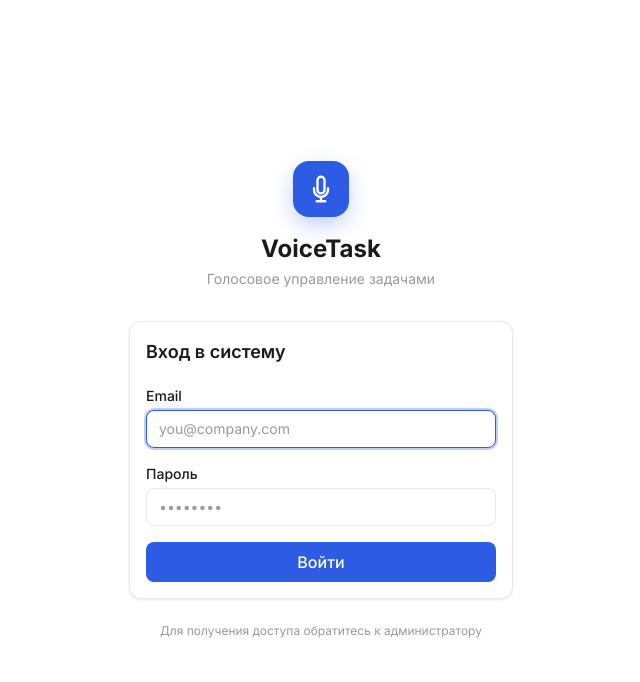
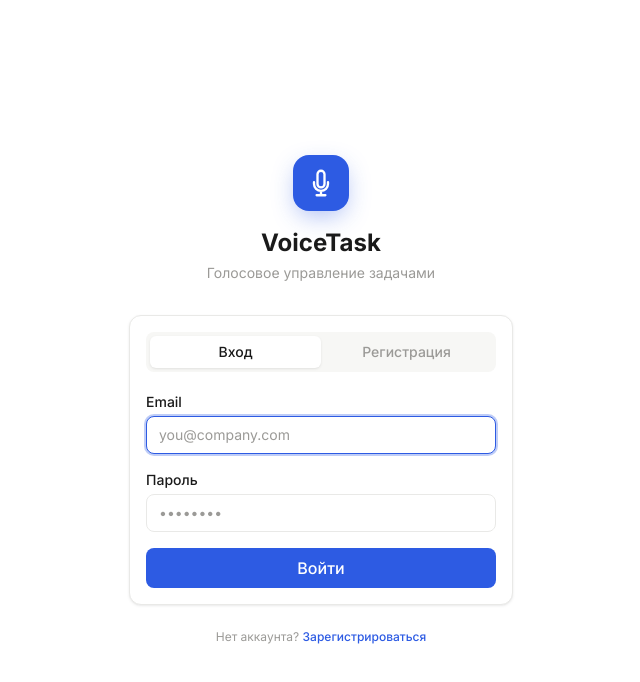
Before and after one commit to zholdybaymanas/voicetask, a React (Vite) app: page /auth in a window 1280 px wide. Shown: the top 682 px of the page, without its empty margins (319-959 px from the left). Built offline with nearby package versions, Linux system fonts and the light colour scheme; no server answers.

Commit message:
feat: open self-registration on auth page
Co-Authored-By: Claude Opus 4.7 (1M context) <noreply@anthropic.com>

```diff
--- a/src/hooks/useAuth.js
+++ b/src/hooks/useAuth.js
@@ -54,6 +54,19 @@ export function useAuth() {
     return { data, error }
   }
 
+  async function signUp(email, password, fullName) {
+    setError(null)
+    const { data, error } = await supabase.auth.signUp({
+      email,
+      password,
+      options: {
+        data: { full_name: fullName?.trim() || '' },
+      },
+    })
+    if (error) setError(error.message)
+    return { data, error }
+  }
+
   async function signOut() {
     setError(null)
     const { error } = await supabase.auth.signOut()
@@ -61,5 +74,5 @@ export function useAuth() {
     return { error }
   }
 
-  return { session, user, profile, loading, error, signIn, signOut }
+  return { session, user, profile, loading, error, signIn, signUp, signOut }
 }
--- a/src/pages/AuthPage.jsx
+++ b/src/pages/AuthPage.jsx
@@ -2,39 +2,70 @@ import { useState } from 'react'
 import { useAuth } from '../hooks/useAuth'
 
 export default function AuthPage() {
-  const { signIn, error } = useAuth()
+  const { signIn, signUp, error } = useAuth()
+  const [mode, setMode] = useState('signin') // 'signin' | 'signup'
   const [email, setEmail] = useState('')
   const [password, setPassword] = useState('')
+  const [fullName, setFullName] = useState('')
   const [loading, setLoading] = useState(false)
   const [formError, setFormError] = useState('')
+  const [info, setInfo] = useState('')
+
+  function switchMode(next) {
+    setMode(next)
+    setFormError('')
+    setInfo('')
+  }
 
   async function handleSubmit(e) {
     e.preventDefault()
     setFormError('')
+    setInfo('')
 
     if (!email.trim()) return setFormError('Введите email')
     if (!password) return setFormError('Введите пароль')
 
+    if (mode === 'signup') {
+      if (password.length < 6) return setFormError('Пароль минимум 6 символов')
+      if (!fullName.trim()) return setFormError('Введите имя')
+    }
+
     setLoading(true)
-    const { error } = await signIn(email.trim(), password)
+    const { data, error } = mode === 'signin'
+      ? await signIn(email.trim(), password)
+      : await signUp(email.trim(), password, fullName)
     setLoading(false)
 
     if (error) {
       const msg = error?.message ?? String(error)
       if (msg.includes('Invalid login credentials') || msg.includes('invalid_credentials')) {
-        setFormError('Неверный email или пароль')
-      } else if (msg.includes('Email not confirmed')) {
-        setFormError('Email не подтверждён — проверьте почту')
-      } else {
-        setFormError(msg)
+        return setFormError('Неверный email или пароль')
       }
+      if (msg.includes('Email not confirmed')) {
+        return setFormError('Email не подтверждён — проверьте почту')
+      }
+      if (msg.includes('User already registered') || msg.includes('already_registered')) {
+        return setFormError('Пользователь с таким email уже существует. Войдите.')
+      }
+      if (msg.includes('Password should be')) {
+        return setFormError('Пароль слишком простой — минимум 6 символов')
+      }
+      return setFormError(msg)
     }
+
+    // Sign-up success without an immediate session means email confirmation is required
+    if (mode === 'signup' && data?.user && !data?.session) {
+      setInfo(`Регистрация успешна. Подтвердите email (${email}) — мы отправили письмо со ссылкой.`)
+      setPassword('')
+    }
+    // If signUp returned a session, App.jsx ProtectedRoute will navigate automatically
   }
 
   const displayError = formError || error
+  const isSignUp = mode === 'signup'
 
   return (
-    <div className="min-h-screen bg-bg flex items-center justify-center px-4">
+    <div className="min-h-screen bg-bg flex items-center justify-center px-4 py-8">
       <div className="w-full max-w-sm">
         <div className="text-center mb-8">
           <div className="inline-flex items-center justify-center w-14 h-14 bg-primary rounded-2xl mb-4 fab-accent">
@@ -48,9 +79,44 @@ export default function AuthPage() {
         </div>
 
         <div className="card">
-          <h2 className="text-lg font-semibold text-text mb-5">Вход в систему</h2>
+          {/* Tab switcher */}
+          <div className="flex bg-hover rounded-lg p-1 mb-5">
+            <button
+              type="button"
+              onClick={() => switchMode('signin')}
+              className={`flex-1 text-sm font-medium py-1.5 rounded-md transition-colors ${
+                !isSignUp ? 'bg-card text-text shadow-card' : 'text-muted hover:text-text'
+              }`}
+            >
+              Вход
+            </button>
+            <button
+              type="button"
+              onClick={() => switchMode('signup')}
+              className={`flex-1 text-sm font-medium py-1.5 rounded-md transition-colors ${
+                isSignUp ? 'bg-card text-text shadow-card' : 'text-muted hover:text-text'
+              }`}
+            >
+              Регистрация
+            </button>
+          </div>
 
           <form onSubmit={handleSubmit} className="space-y-4">
+            {isSignUp && (
+              <div>
+                <label className="block text-sm font-medium text-text mb-1">Имя</label>
+                <input
+                  className="input"
+                  placeholder="Иван Иванов"
+                  value={fullName}
+                  onChange={e => setFullName(e.target.value)}
+                  autoComplete="name"
+                  autoFocus
+                  disabled={loading}
+                />
+              </div>
+            )}
+
             <div>
               <label className="block text-sm font-medium text-text mb-1">Email</label>
               <input
@@ -60,7 +126,7 @@ export default function AuthPage() {
                 value={email}
                 onChange={e => setEmail(e.target.value)}
                 autoComplete="email"
-                autoFocus
+                autoFocus={!isSignUp}
                 disabled={loading}
               />
             </div>
@@ -70,20 +136,29 @@ export default function AuthPage() {
               <input
                 type="password"
                 className="input"
-                placeholder="••••••••"
+                placeholder={isSignUp ? 'Минимум 6 символов' : '••••••••'}
                 value={password}
                 onChange={e => setPassword(e.target.value)}
-                autoComplete="current-password"
+                autoComplete={isSignUp ? 'new-password' : 'current-password'}
                 disabled={loading}
               />
             </div>
 
-            {displayError && (
+            {info && (
+              <div className="flex items-start gap-2 bg-emerald-500/10 border border-emerald-500/20 text-emerald-500 text-sm rounded-lg px-3 py-2">
+                <svg className="w-4 h-4 mt-0.5 shrink-0" fill="currentColor" viewBox="0 0 20 20">
+                  <path fillRule="evenodd" d="M10 18a8 8 0 100-16 8 8 0 000 16zm3.857-9.809a.75.75 0 00-1.214-.882l-3.483 4.79-1.88-1.88a.75.75 0 10-1.06 1.061l2.5 2.5a.75.75 0 001.137-.089l4-5.5z" clipRule="evenodd" />
+                </svg>
+                <span>{info}</span>
+              </div>
+            )}
+
+            {displayError && !info && (
               <div className="flex items-start gap-2 bg-red-500/10 border border-red-500/20 text-red-400 text-sm rounded-lg px-3 py-2">
                 <svg className="w-4 h-4 mt-0.5 shrink-0" fill="currentColor" viewBox="0 0 20 20">
                   <path fillRule="evenodd" d="M10 18a8 8 0 100-16 8 8 0 000 16zm-.75-11.25a.75.75 0 011.5 0v4.5a.75.75 0 01-1.5 0v-4.5zm.75 7.5a.75.75 0 100-1.5.75.75 0 000 1.5z" clipRule="evenodd" />
                 </svg>
-                <span>{displayError}</span>
+                <span className="break-words">{displayError}</span>
               </div>
             )}
 
@@ -95,15 +170,24 @@ export default function AuthPage() {
               {loading ? (
                 <>
                   <div className="w-4 h-4 border-2 border-white border-t-transparent rounded-full animate-spin" />
-                  Вход...
+                  {isSignUp ? 'Регистрация...' : 'Вход...'}
                 </>
-              ) : 'Войти'}
+              ) : (isSignUp ? 'Создать аккаунт' : 'Войти')}
             </button>
           </form>
         </div>
 
         <p className="text-center text-xs text-muted mt-6">
-          Для получения доступа обратитесь к администратору
+          {isSignUp
+            ? 'Уже есть аккаунт? '
+            : 'Нет аккаунта? '}
+          <button
+            type="button"
+            onClick={() => switchMode(isSignUp ? 'signin' : 'signup')}
+            className="text-primary hover:underline font-medium"
+          >
+            {isSignUp ? 'Войти' : 'Зарегистрироваться'}
+          </button>
         </p>
       </div>
     </div>
```
Also changed, not shown: 1 other file (tests, documents, lock files or other folders).
